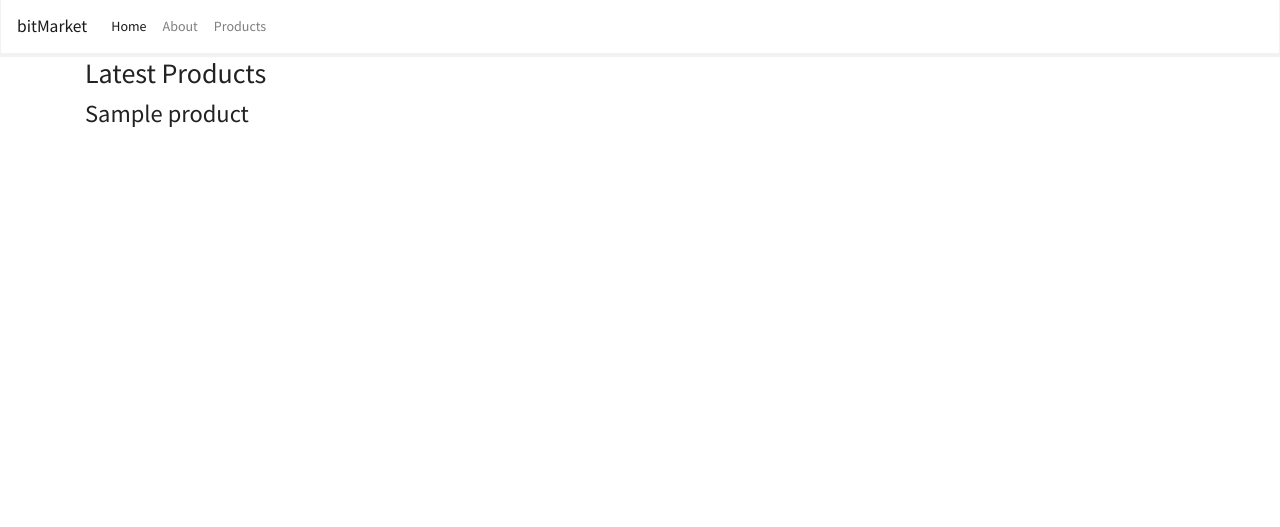
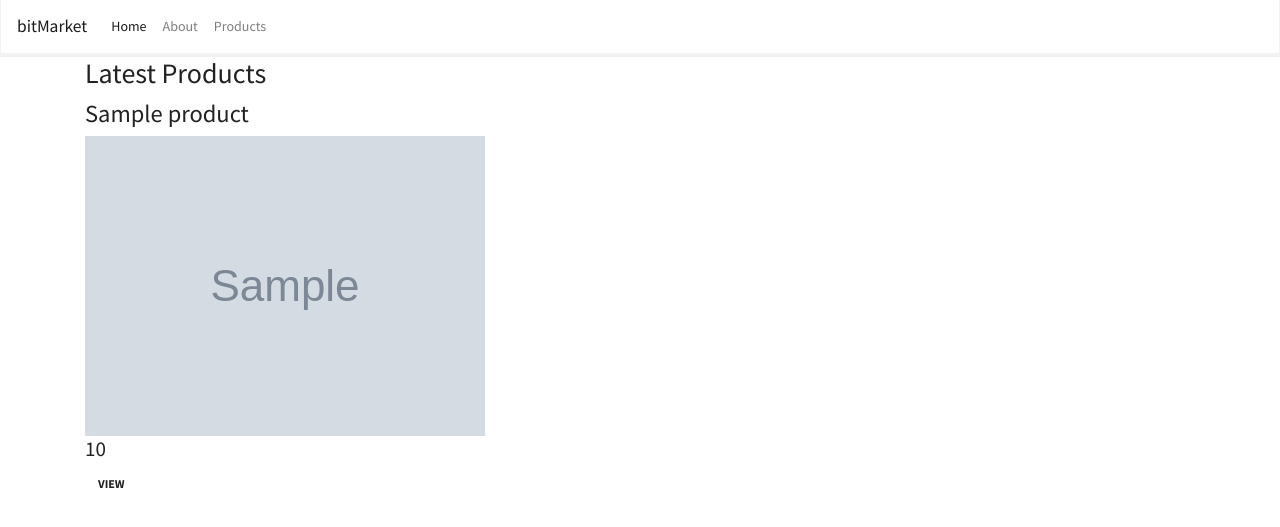
Before and after one commit to tiwariut/bitmarket, a CodeIgniter app: page /bitmarket/products in a window 1280 px wide. Shown: the top 527 px of the page. Run offline with CodeIgniter, Linux system fonts and the light colour scheme; tables that the repository leaves empty or names only in its code hold one stand-in row (values such as "Sample post"); grey boxes marked "Sample" are stand-in pictures.

Commit message:
Add product view functionality

```diff
--- a/application/config/routes.php
+++ b/application/config/routes.php
@@ -50,6 +50,7 @@ defined('BASEPATH') OR exit('No direct script access allowed');
 |		my-controller/my-method	-> my_controller/my_method
 */
 
+$route['products/(:any)'] = 'products/view/$1';
 $route['products'] = 'products/index';
 $route['default_controller'] = 'pages/view';
 $route['(:any)'] = 'pages/view/$1';
--- a/application/controllers/Products.php
+++ b/application/controllers/Products.php
@@ -9,4 +9,16 @@ class Products extends CI_Controller{
         $this->load->view('products/index', $data);
         $this->load->view('templates/footer');
     }
+
+    public function view($slug = NULL){
+        $data['product'] = $this->product_model->get_products($slug);
+        if(empty($data['product'])){
+            show_404();
+        }
+        $data['title'] = $data['product']['title'];
+
+        $this->load->view('templates/header');
+        $this->load->view('products/view', $data);
+        $this->load->view('templates/footer');
+    }
 }
--- a/application/models/Product_model.php
+++ b/application/models/Product_model.php
@@ -10,7 +10,7 @@ class Product_model extends CI_Model{
             $query = $this->db->get('products');
             return $query->result_array();
         }
-        $query = $this->db->get('products', array('slug' => $slug));
+        $query = $this->db->get_where('products', array('slug' => $slug));
         return $query->row_array();
     }
 }
--- a/application/views/products/index.php
+++ b/application/views/products/index.php
@@ -2,5 +2,8 @@
 
 <?php foreach($products as $product) : ?>
    <h3><?php echo $product['title']; ?></h3>
-   <p></p>
+   <img src="<?php echo $product['image']; ?>"></img>
+    <h4><?php echo $product['price']; ?></h4>
+    <p><a class="btn btn-default" href="<?php echo site_url('/products/' . $product['slug']); ?>">View</a></p>
+
 <?php endforeach; ?>
--- /dev/null
+++ b/application/views/products/view.php
@@ -0,0 +1,4 @@
+<h2><?php echo $product['title']; ?></h2>
+<img src="<?php echo $product['image']; ?>">
+<h5><?php echo $product['price']; ?></h5>
+<p><?php echo $product['body']; ?></p>
```
